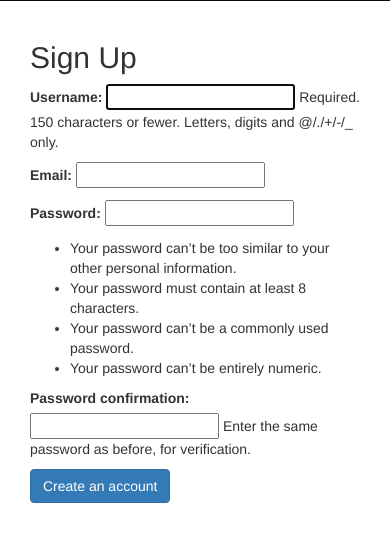
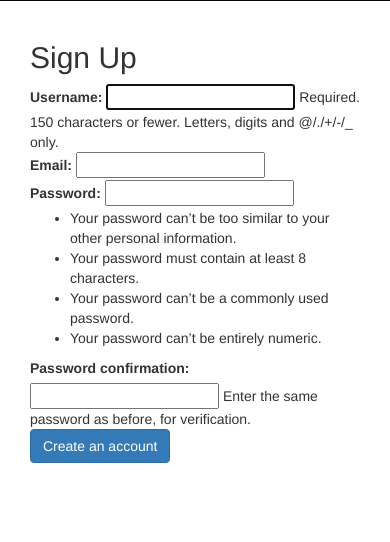
Before and after one commit to ironcpa/lifemark_django, a Django app: page /signup/ in a window 390 px wide. Shown: the part 274-816 px from the top of the page. Run offline with Django 3.2, Linux system fonts and the light colour scheme; some libraries are stand-ins or nearby versions.

Commit message:
style for small screen

```diff
--- a/static/css/base.css
+++ b/static/css/base.css
@@ -1,3 +1,10 @@
+p {
+    margin-top: 0;
+    margin-bottom: 0;
+    padding-top: 0;
+    padding-bottom: 0;
+}
+
 pre {
     background-color: white;
 }
```
